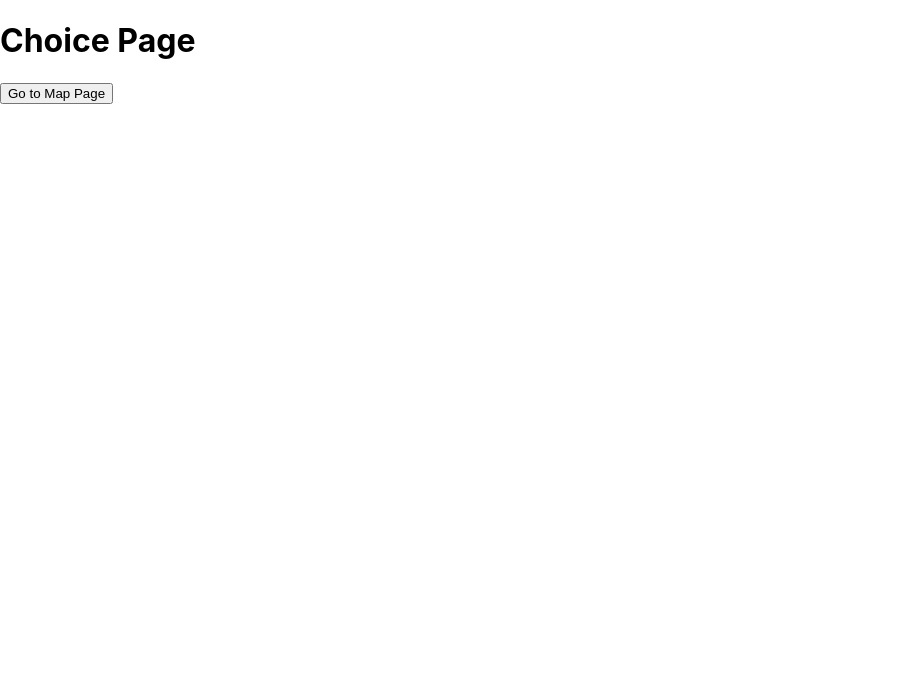
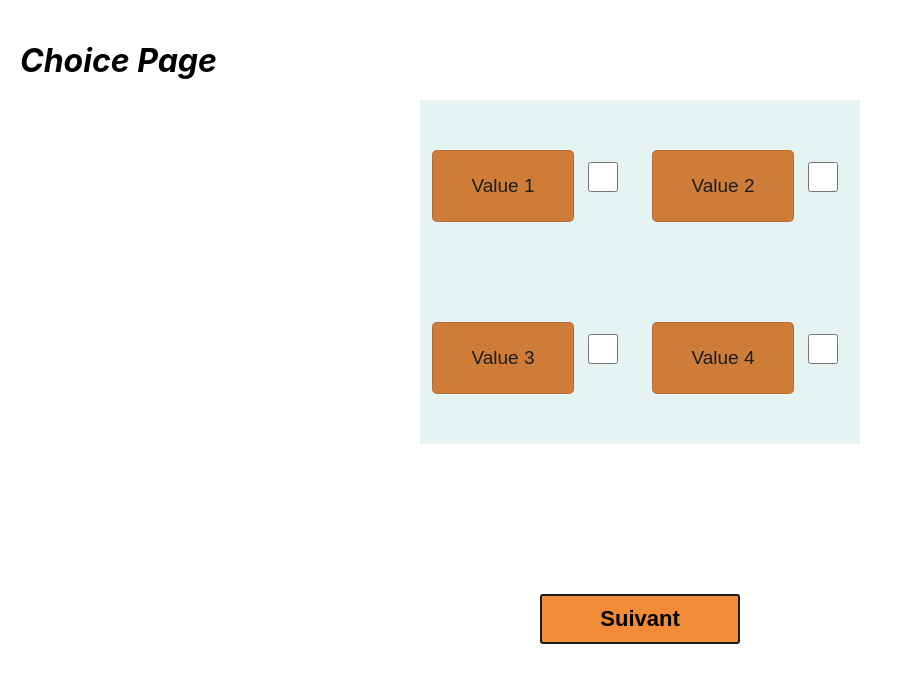
Before and after one commit to kadina21/PolyHacks2024, a React (Create React App) app: page /choice in a window 1280 px wide. Shown: the top 682 px of the page, without its empty margins (0-923 px from the left). Built offline with nearby package versions, Linux system fonts and the light colour scheme.

Commit message:
base des pages?

```diff
--- /dev/null
+++ b/src/components/Checkbox.js
@@ -0,0 +1,19 @@
+import React from 'react';
+
+function Checkbox({ label, value, onChange }) {
+  return (
+    <div className="checkbox-container">
+      <label className="checkbox-label">
+        <div className="value-box">{label}</div>
+        <input
+          type="checkbox"
+          className="checkbox-input"
+          checked={value}
+          onChange={onChange}
+        />
+      </label>
+    </div>
+  );
+}
+
+export default Checkbox;
--- /dev/null
+++ b/src/pages/Choice.css
@@ -0,0 +1,73 @@
+.choice-container {
+    padding: 20px;
+  }
+
+  .choice-title {
+    margin-bottom: 20px;
+    font-style: italic;
+  }
+
+  .checkbox-group {
+    background-color: rgb(229, 243, 243);
+    display: flex;
+    align-items: center;
+    justify-content: space-around;
+
+
+    margin-left: 400px;
+    margin-right: 400px;
+
+    padding-top: 50px;
+    padding-bottom: 50px;
+  }
+
+  .checkbox-input {
+    width: 30px;
+    height: 30px;
+
+    margin-right: 10px;
+
+  }
+
+  .checkbox-label {
+    vertical-align: middle;
+  }
+
+  .value-box {
+    display: inline-flex;
+    align-items: center;
+    justify-content: center;
+
+    padding: 10px;
+    margin-right: 10px;
+    background-color: #cf7c39;
+    border: 1px solid rgba(27, 31, 35, .15);
+    border-radius: 5px;
+    color: #1c1d1f;
+    height: 50px;
+    width: 120px;
+    font-size: 19px;
+    font-family: Arial, Helvetica, sans-serif;
+    font-weight: 500;
+  }
+
+.choice-button {
+    border-radius: 3px;
+    border: 2px solid #1b1b19;
+    width: 200px;
+    height: 50px;
+    background-color: #f28b37;
+    font-family: Arial, Helvetica, sans-serif;
+    font-size: 22px;
+    font-weight: 600;
+
+}
+
+.button-suivant {
+    margin-top: 150px;
+    display: flex;
+    justify-content: center;
+    align-items: center;
+
+
+}
--- a/src/pages/Choice.js
+++ b/src/pages/Choice.js
@@ -1,12 +1,63 @@
+import { Link } from 'react-router-dom';
+import Checkbox from '../components/Checkbox';
 import React from 'react';
-import { Link } from 'react-router-dom';
+import './Choice.css';
+
 
 function Choice() {
-  return (
-    <div>
-      <h1>Choice Page</h1>
-      <Link to="/map"><button>Go to Map Page</button></Link>
-    </div>
+    const [checkedOne, setCheckedOne] = React.useState(false);
+    const [checkedTwo, setCheckedTwo] = React.useState(false);
+    const [checkedThree, setCheckedThree] = React.useState(false);
+    const [checkedFour, setCheckedFour] = React.useState(false);
+
+    const handleChangeOne = () => {
+        setCheckedOne(!checkedOne);
+    };
+
+    const handleChangeTwo = () => {
+        setCheckedTwo(!checkedTwo);
+    };
+
+    const handleChangeThree = () => {
+      setCheckedThree(!checkedThree);
+    };
+
+    const handleChangeFour = () => {
+      setCheckedFour(!checkedFour);
+    };
+
+
+    return (
+      <div className="choice-container">
+          <h1 className="choice-title">Choice Page</h1>
+          <div className="checkbox-group">
+              <Checkbox
+                  label="Value 1"
+                  value={checkedOne}
+                  onChange={handleChangeOne}
+              />
+              <Checkbox
+                  label="Value 2"
+                  value={checkedTwo}
+                  onChange={handleChangeTwo}
+              />
+          </div>
+          <div className="checkbox-group">
+              <Checkbox
+                  label="Value 3"
+                  value={checkedThree}
+                  onChange={handleChangeThree}
+              />
+              <Checkbox
+                  label="Value 4"
+                  value={checkedFour}
+                  onChange={handleChangeFour}
+              />
+          </div>
+          <div className='button-suivant'>
+          <Link to="/map"><button className="choice-button">Suivant</button></Link>
+          </div>
+      </div>
   );
 }
 
```
